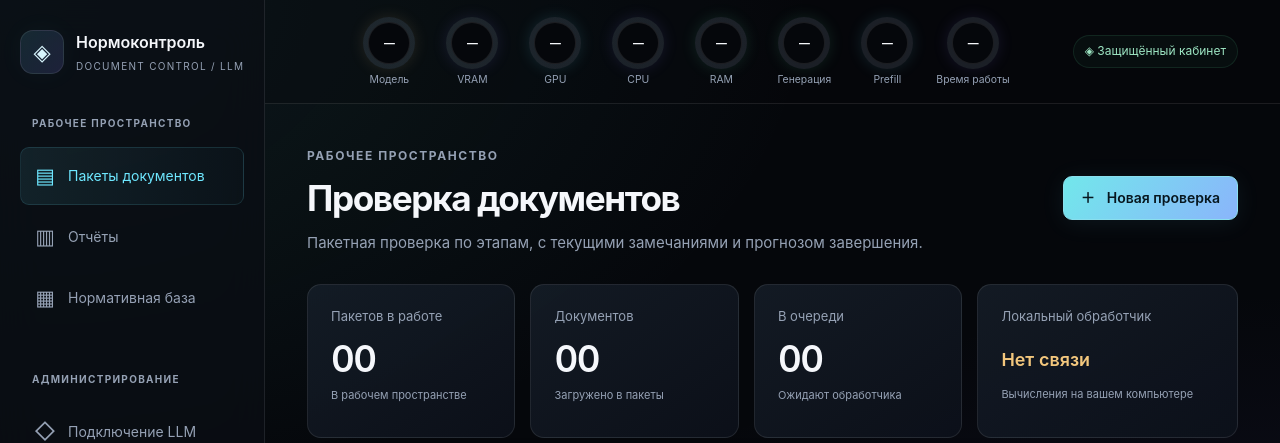
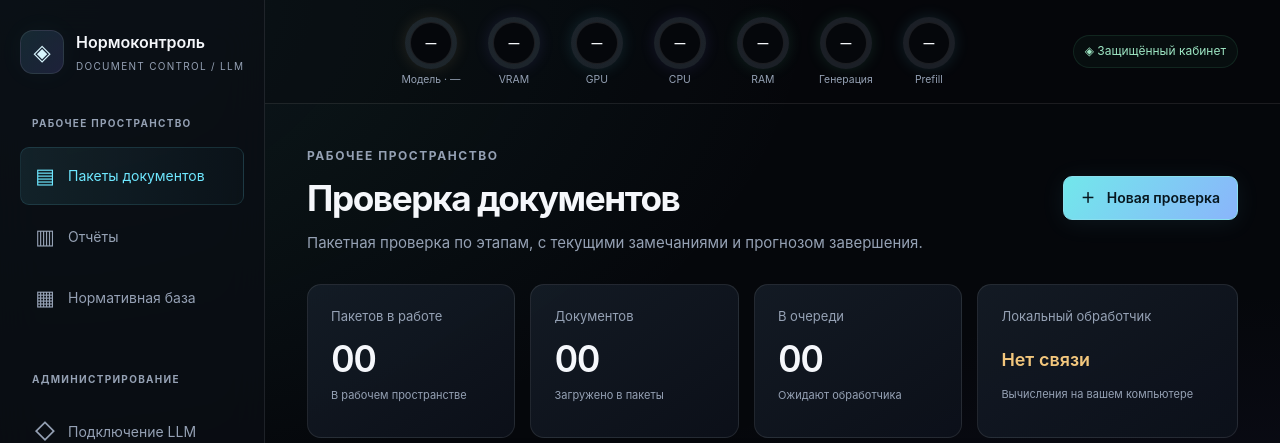
Before and after one commit to vadimnstepanov-dot/normcontrol, a Django app: page /normcontol/ in a window 1280 px wide. Shown: the top 443 px of the page. Run offline with Django 5.2, Linux system fonts and the light colour scheme; the visitor is signed in with stand-in values (Sample User, id 1); data that the repository does not hold is empty.

Commit message:
Show model uptime inside online status gauge

```diff
--- a/normcontrol-web/static/app.js
+++ b/normcontrol-web/static/app.js
@@ -3,12 +3,12 @@
 const llmPanel=document.getElementById('llm-monitor');
 if(llmPanel){
   const labels={online:'Работа модели',vram_used_mb:'Память GPU, МиБ',gpu_percent:'Загрузка GPU, %',cpu_percent:'Загрузка CPU, %',ram_used_mb:'Оперативная память, МиБ',generation_tps:'Генерация, ток/с',prefill_tps:'Prefill, ток/с',uptime_seconds:'Время работы модели, с'};
-  const fields={online:'llm-online',vram_used_mb:'llm-vram',gpu_percent:'llm-gpu',cpu_percent:'llm-cpu',ram_used_mb:'llm-ram',generation_tps:'llm-generation',prefill_tps:'llm-prefill',uptime_seconds:'llm-uptime'};
+  const fields={online:'llm-online',vram_used_mb:'llm-vram',gpu_percent:'llm-gpu',cpu_percent:'llm-cpu',ram_used_mb:'llm-ram',generation_tps:'llm-generation',prefill_tps:'llm-prefill'};
   let history=[],opened='',timer=null,busy=false,uptimeBase=null,uptimeAt=0;
   const setText=(id,value)=>{const element=document.getElementById(id);if(element)element.textContent=value;};
   const metric=value=>typeof value==='number'?new Intl.NumberFormat('ru-RU',{maximumFractionDigits:1}).format(value):'—';
   const duration=value=>{if(typeof value!=='number')return '—';const seconds=Math.max(0,Math.floor(value)),days=Math.floor(seconds/86400),hours=Math.floor(seconds%86400/3600),minutes=Math.floor(seconds%3600/60);return days?`${days} д ${hours} ч`:`${String(hours).padStart(2,'0')}:${String(minutes).padStart(2,'0')}`;};
-  function tickUptime(){const elapsed=uptimeBase===null?null:uptimeBase+(Date.now()-uptimeAt)/1000;setText(fields.uptime_seconds,duration(elapsed));setText('llm-uptime-detail',elapsed===null?'—':`${duration(elapsed)} (${Math.floor(elapsed/60)} мин)`);}
+  function tickUptime(){const elapsed=uptimeBase===null?null:uptimeBase+(Date.now()-uptimeAt)/1000;setText('llm-online-uptime',elapsed===null?'—':duration(elapsed));setText('llm-uptime-detail',elapsed===null?'—':`${duration(elapsed)} (${Math.floor(elapsed/60)} мин)`);const model=llmPanel.querySelector('[data-llm-chart="online"]');if(model)model.title=elapsed===null?'Модель выключена или статус недоступен':`Модель включена · работает ${duration(elapsed)}`;}
   const gauge=(key,value,color)=>{const button=llmPanel.querySelector(`[data-llm-chart="${key}"]`);if(!button)return;button.style.setProperty('--gauge',String(Math.max(0,Math.min(100,value||0))));if(color)button.style.setProperty('--gauge-color',color);};
   function closeChart(){opened='';draw();llmPanel.querySelectorAll('[data-llm-chart]').forEach(item=>item.setAttribute('aria-expanded','false'));}
   const svgNode=(svg,tag,attributes,value)=>{const element=document.createElementNS('http://www.w3.org/2000/svg',tag);for(const [key,item] of Object.entries(attributes))element.setAttribute(key,String(item));if(value!==undefined)element.textContent=value;svg.append(element);return element;};
@@ -93,7 +93,6 @@ if(llmPanel){
         const peak=Math.max(0,...history.map(point=>Number(point[key])||0));gauge(key,peak?Number(sample[key]||0)/peak*100:0,color);
         llmPanel.querySelector(`[data-llm-chart="${key}"]`).title=`${labels[key]}; дуга показывает долю от максимума за последние 120 минут`;
       }
-      gauge('uptime_seconds',on?100:0,'var(--violet)');
       const latest=history.at(-1);setText('llm-sampled-at',latest&&data.telemetry_fresh?'Замер '+new Date(latest.at).toLocaleTimeString('ru'):'Нет свежего замера');
       const command=data.command||{};pending=command.state==='pending';
       const note=!data.telemetry_fresh?'Локальный монитор недоступен. Управление моделью появится после восстановления связи.':
--- a/normcontrol-web/templates/base.html
+++ b/normcontrol-web/templates/base.html
@@ -1,4 +1,4 @@
-{% load static %}<!doctype html><html lang="ru"><head><meta charset="utf-8"><meta name="viewport" content="width=device-width,initial-scale=1"><title>{% block title %}{{ site_name }}{% endblock %} · VST</title><meta name="description" content="Рабочее пространство пакетного нормоконтроля технических документов"><link rel="icon" href="{% static 'favicon.svg' %}" type="image/svg+xml"><script src="{% static 'theme.js' %}?v=20260922-workspace"></script><link rel="stylesheet" href="{% static 'app.css' %}?v=20260924-llm-states"><script defer src="{% static 'app.js' %}?v=20260924-llm-states"></script></head><body>
+{% load static %}<!doctype html><html lang="ru"><head><meta charset="utf-8"><meta name="viewport" content="width=device-width,initial-scale=1"><title>{% block title %}{{ site_name }}{% endblock %} · VST</title><meta name="description" content="Рабочее пространство пакетного нормоконтроля технических документов"><link rel="icon" href="{% static 'favicon.svg' %}" type="image/svg+xml"><script src="{% static 'theme.js' %}?v=20260922-workspace"></script><link rel="stylesheet" href="{% static 'app.css' %}?v=20260924-uptime-status"><script defer src="{% static 'app.js' %}?v=20260924-uptime-status"></script></head><body>
 <a class="skip" href="#main">К содержимому</a>
 <button class="theme-toggle" type="button" data-theme-toggle aria-label="Включить светлую тему" title="Переключить тему"><span class="theme-toggle-icon" aria-hidden="true">☀</span><span class="theme-toggle-label">Светлая</span></button>
 {% block shell %}<aside class="sidebar"><a class="brand" href="{% url 'dashboard' %}"><span class="brand-mark">◈</span><span><strong>{{ site_name }}</strong><small>DOCUMENT CONTROL / LLM</small></span></a>
--- a/normcontrol-web/templates/dashboard.html
+++ b/normcontrol-web/templates/dashboard.html
@@ -3,14 +3,13 @@
 {% block topbar_slot %}
 <div class="llm-monitor" id="llm-monitor" data-status-url="{% url 'llm-status' %}" data-action-url="{% url 'llm-action' %}">
   <div class="llm-gauges" role="group" aria-label="Показатели локальной модели">
-    <button class="llm-gauge" type="button" data-llm-chart="online" aria-controls="llm-chart" aria-expanded="false" title="Доступность модели"><span class="llm-gauge-ring"><strong id="llm-online">—</strong></span><span class="llm-gauge-label">Модель</span></button>
+    <button class="llm-gauge llm-gauge-model" type="button" data-llm-chart="online" aria-controls="llm-chart" aria-expanded="false" title="Доступность и время работы модели"><span class="llm-gauge-ring"><strong id="llm-online">—</strong></span><span class="llm-gauge-label">Модель · <span id="llm-online-uptime">—</span></span></button>
     <button class="llm-gauge" type="button" data-llm-chart="vram_used_mb" aria-controls="llm-chart" aria-expanded="false" title="Использование видеопамяти"><span class="llm-gauge-ring"><strong id="llm-vram">—</strong></span><span class="llm-gauge-label">VRAM</span></button>
     <button class="llm-gauge" type="button" data-llm-chart="gpu_percent" aria-controls="llm-chart" aria-expanded="false" title="Загрузка видеокарты"><span class="llm-gauge-ring"><strong id="llm-gpu">—</strong></span><span class="llm-gauge-label">GPU</span></button>
     <button class="llm-gauge" type="button" data-llm-chart="cpu_percent" aria-controls="llm-chart" aria-expanded="false" title="Загрузка процессора компьютера с моделью"><span class="llm-gauge-ring"><strong id="llm-cpu">—</strong></span><span class="llm-gauge-label">CPU</span></button>
     <button class="llm-gauge" type="button" data-llm-chart="ram_used_mb" aria-controls="llm-chart" aria-expanded="false" title="Использование оперативной памяти компьютера с моделью"><span class="llm-gauge-ring"><strong id="llm-ram">—</strong></span><span class="llm-gauge-label">RAM</span></button>
     <button class="llm-gauge" type="button" data-llm-chart="generation_tps" aria-controls="llm-chart" aria-expanded="false" title="Скорость генерации"><span class="llm-gauge-ring"><strong id="llm-generation">—</strong></span><span class="llm-gauge-label">Генерация</span></button>
     <button class="llm-gauge" type="button" data-llm-chart="prefill_tps" aria-controls="llm-chart" aria-expanded="false" title="Скорость обработки входного текста"><span class="llm-gauge-ring"><strong id="llm-prefill">—</strong></span><span class="llm-gauge-label">Prefill</span></button>
-    <button class="llm-gauge" type="button" data-llm-chart="uptime_seconds" aria-controls="llm-chart" aria-expanded="false" title="Время работы модели"><span class="llm-gauge-ring"><strong id="llm-uptime">—</strong></span><span class="llm-gauge-label">Время работы</span></button>
   </div>
   <section class="llm-chart" id="llm-chart" aria-label="Подробные показатели LLM" hidden>
     <div class="llm-chart-head"><div><span class="eyebrow">ЛОКАЛЬНАЯ МОДЕЛЬ</span><h2 id="llm-chart-title">Показатели LLM</h2></div><div class="llm-chart-tools"><span id="llm-sampled-at" class="muted">Ожидаем замер</span><button class="llm-chart-close" id="llm-chart-close" type="button" aria-label="Закрыть подробные показатели">×</button></div></div>
```
